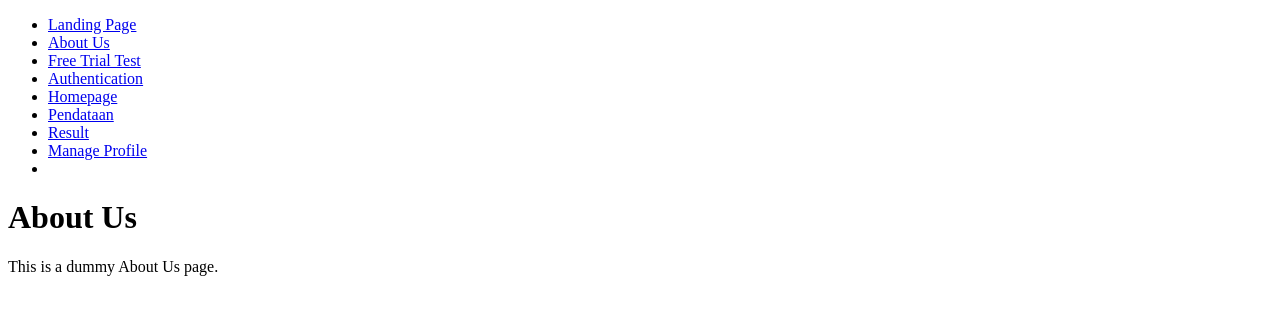
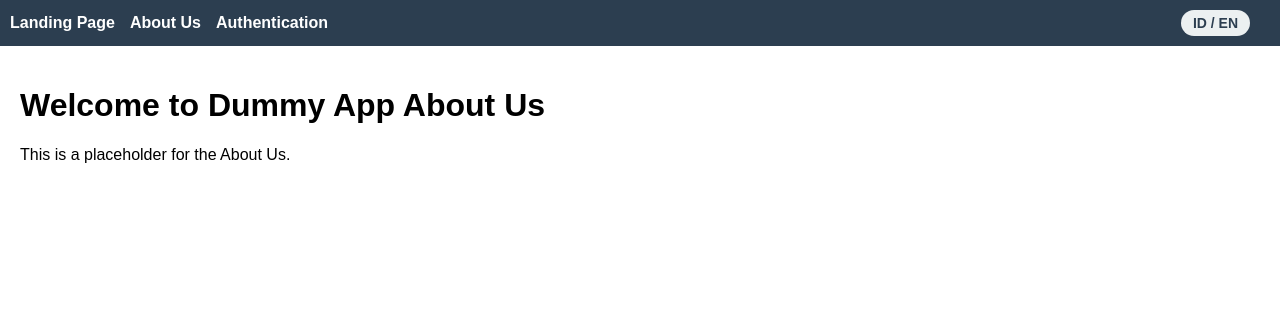
Before and after one commit to fadillatika/dummyapp, a plain HTML site: page about.html in a window 1280 px wide. Drawn offline with Linux system fonts and the light colour scheme.

Commit message:
second commit

```diff
--- a/about.html
+++ b/about.html
@@ -4,31 +4,107 @@
 <head>
     <meta charset="UTF-8" />
     <meta name="viewport" content="width=device-width, initial-scale=1" />
-    <title>About Us</title>
-    <link rel="stylesheet" href="styles.css" />
-    <script src="app.js" defer></script>
+    <title>Landing Page</title>
+    <style>
+        body {
+            font-family: Arial, sans-serif;
+            margin: 0;
+        }
+
+        nav {
+            background: #2c3e50;
+            padding: 10px;
+            color: white;
+            display: flex;
+            justify-content: flex-start;
+            align-items: center;
+        }
+
+        nav a {
+            color: white;
+            margin-right: 15px;
+            text-decoration: none;
+            font-weight: 600;
+        }
+
+        nav a:hover {
+            text-decoration: underline;
+        }
+
+        #lang-switch-label {
+            cursor: pointer;
+            user-select: none;
+            background: #ecf0f1;
+            color: #2c3e50;
+            padding: 5px 12px;
+            border-radius: 15px;
+            font-weight: bold;
+            font-size: 14px;
+            display: inline-block;
+        }
+
+        #lang-switch {
+            display: none;
+        }
+
+        .language-switch-container {
+            margin-left: auto;
+            margin-right: 20px;
+        }
+
+        .free-trial-container {
+            background-color: #f0f0f0;
+            padding: 15px;
+            text-align: center;
+            margin-top: 10px;
+            font-weight: bold;
+            font-size: 18px;
+        }
+    </style>
 </head>
 
 <body>
     <header>
         <nav>
-            <ul>
-                <li><a href="index.html">Landing Page</a></li>
-                <li><a href="about.html">About Us</a></li>
-                <li><a href="free-trial.html">Free Trial Test</a></li>
-                <li><a href="auth.html">Authentication</a></li>
-                <li><a href="homepage.html">Homepage</a></li>
-                <li><a href="pendataan.html">Pendataan</a></li>
-                <li><a href="result.html">Result</a></li>
-                <li><a href="manage-profile.html">Manage Profile</a></li>
-                <li><button id="logoutBtn" style="display:none;">Logout</button></li>
-            </ul>
+            <a href="index.html">Landing Page</a>
+            <a href="about.html">About Us</a>
+            <a href="auth.html">Authentication</a>
+            <!-- <a href="homepage.html">Homepage</a>
+            <a href="pendataan.html">Pendataan</a>
+            <a href="result.html">Result</a>
+            <a href="manage-profile.html">Manage Profile</a> -->
+
+            <div class="language-switch-container">
+                <label id="lang-switch-label" for="lang-switch">ID / EN</label>
+                <input type="checkbox" id="lang-switch" />
+            </div>
         </nav>
+
+        <!-- Free Trial Test di luar navbar -->
+        <!-- <div class="free-trial-container">
+            <a href="free-trial.html" style="text-decoration:none; color:#2c3e50;">Free Trial Test</a>
+        </div> -->
     </header>
-    <main>
-        <h1>About Us</h1>
-        <p>This is a dummy About Us page.</p>
+
+    <main style="padding: 20px;">
+        <h1>Welcome to Dummy App About Us</h1>
+        <p>This is a placeholder for the About Us.</p>
     </main>
+
+    <script>
+        const langSwitch = document.getElementById('lang-switch');
+        const langLabel = document.getElementById('lang-switch-label');
+
+        langSwitch.addEventListener('change', () => {
+            if (langSwitch.checked) {
+                langLabel.textContent = "EN / ID";
+                alert('Language switched to English');
+            } else {
+                langLabel.textContent = "ID / EN";
+                alert('Language switched to Indonesian');
+            }
+        });
+    </script>
 </body>
 
 </html>
```
